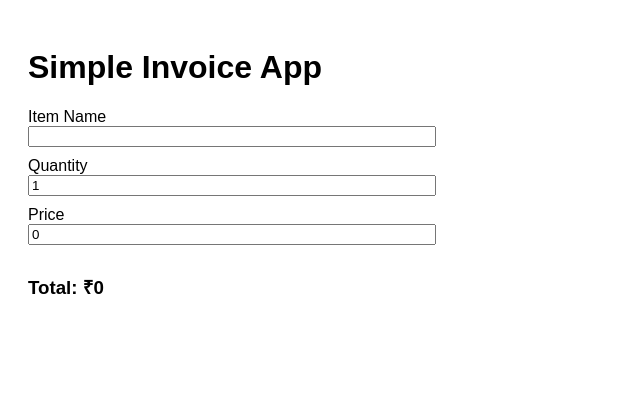
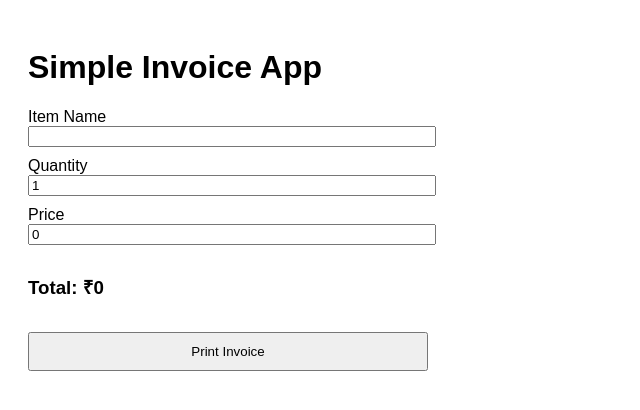
Before and after one commit to abhayswami2004-source/-making-invoice-, a Next.js app: page / in a window 1280 px wide. Shown: the top 410 px of the page, without its empty margins (0-640 px from the left). Built offline with nearby package versions, Linux system fonts and the light colour scheme.

Commit message:
Update page.js

```diff
--- a/app/page.js
+++ b/app/page.js
@@ -37,6 +37,19 @@ export default function Home() {
       />
 
       <h3>Total: ₹{total}</h3>
+
+        <button
+  onClick={() => window.print()}
+  style={{
+    marginTop: "15px",
+    padding: "10px",
+    width: "100%",
+    cursor: "pointer"
+  }}
+>
+  Print Invoice
+</button>
+
     </main>
   );
 }
```
